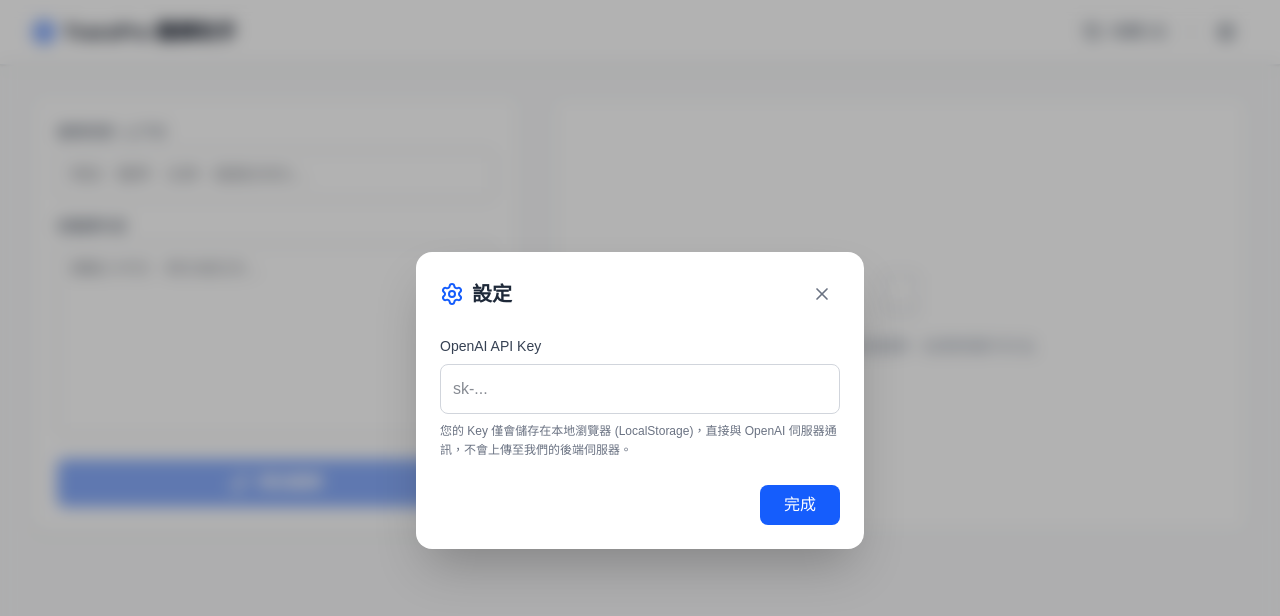
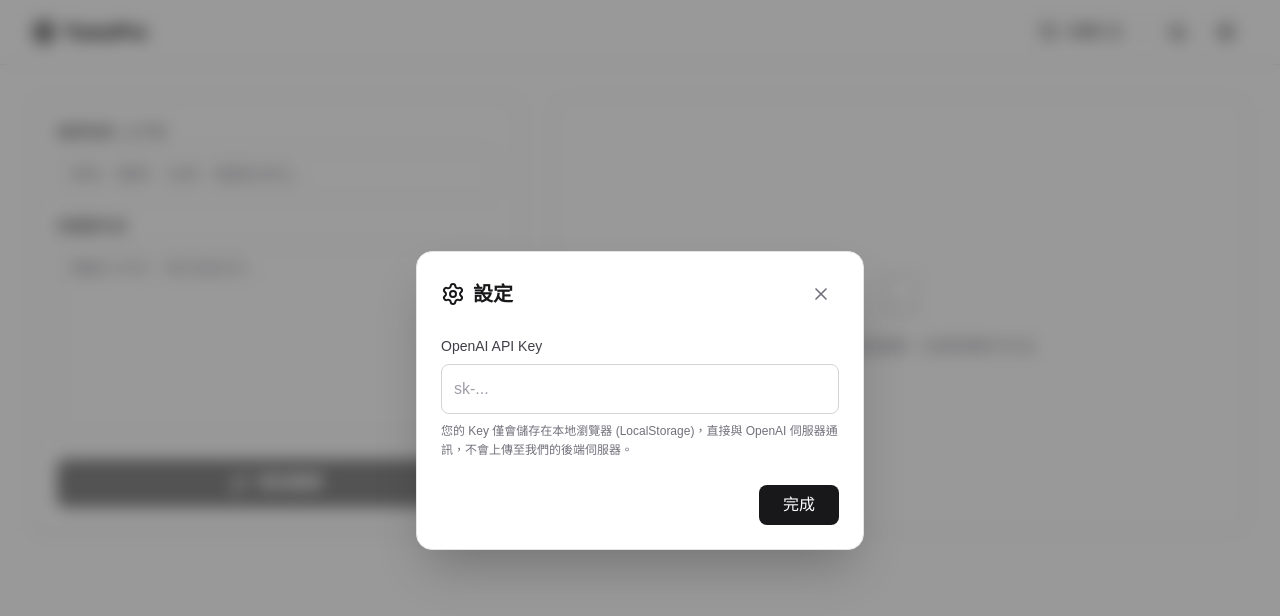
Before and after one commit to Tomalin18/TransPro, a Next.js app: page / in a window 1280 px wide. Both pictures are taken after a click on the button "API 設定". Shown: the top 616 px of the page. Built offline with nearby package versions, Linux system fonts and the light colour scheme.

Commit message:
feat: redesign ui to monochrome professional style with dark mode support

```diff
--- a/package.json
+++ b/package.json
@@ -12,6 +12,7 @@
     "clsx": "^2.1.1",
     "lucide-react": "^0.554.0",
     "next": "16.0.3",
+    "next-themes": "^0.4.6",
     "openai": "^6.9.1",
     "react": "19.2.0",
     "react-dom": "19.2.0",
--- a/src/app/layout.tsx
+++ b/src/app/layout.tsx
@@ -1,6 +1,7 @@
 import type { Metadata, Viewport } from "next";
 import { Geist, Geist_Mono } from "next/font/google";
 import "./globals.css";
+import { ThemeProvider } from "@/components/theme-provider";
 
 const geistSans = Geist({
   variable: "--font-geist-sans",
@@ -16,7 +17,10 @@
   width: "device-width",
   initialScale: 1,
   maximumScale: 1,
-  themeColor: "#2563eb",
+  themeColor: [
+    { media: "(prefers-color-scheme: light)", color: "#ffffff" },
+    { media: "(prefers-color-scheme: dark)", color: "#000000" },
+  ],
 };
 
 export const metadata: Metadata = {
@@ -34,11 +38,18 @@
   children: React.ReactNode;
 }>) {
   return (
-    <html lang="zh-TW">
+    <html lang="zh-TW" suppressHydrationWarning>
       <body
-        className={`${geistSans.variable} ${geistMono.variable} antialiased bg-gray-50`}
+        className={`${geistSans.variable} ${geistMono.variable} antialiased bg-white dark:bg-black text-zinc-900 dark:text-zinc-100`}
       >
-        {children}
+        <ThemeProvider
+          attribute="class"
+          defaultTheme="system"
+          enableSystem
+          disableTransitionOnChange
+        >
+          {children}
+        </ThemeProvider>
       </body>
     </html>
   );
--- a/src/app/page.tsx
+++ b/src/app/page.tsx
@@ -3,6 +3,7 @@
 import { useState, useEffect } from "react";
 import { Book, Globe, Save, Sparkles, Copy, Check, Trash2, History, X, Settings } from "lucide-react";
 import { translateText, TranslationData } from "@/actions/translate";
+import { ThemeToggle } from "@/components/theme-toggle";
 
 interface FavoriteItem {
   id: string;
@@ -115,26 +116,30 @@
   };
 
   return (
-    <div className="min-h-screen bg-gray-50 text-gray-900 relative">
+    <div className="min-h-screen bg-white dark:bg-black text-zinc-900 dark:text-zinc-100 relative transition-colors duration-300">
       {/* Header */}
-      <header className="bg-white border-b border-gray-200 sticky top-0 z-10 shadow-sm">
+      <header className="bg-white dark:bg-zinc-900/80 backdrop-blur-md border-b border-zinc-200 dark:border-zinc-800 sticky top-0 z-10">
         <div className="max-w-7xl mx-auto px-4 sm:px-6 lg:px-8 h-16 flex items-center justify-between">
           <div className="flex items-center gap-2">
-            <Globe className="w-6 h-6 text-blue-600" />
-            <h1 className="text-xl font-bold text-gray-900">TransPro 翻譯助手</h1>
+            <Globe className="w-6 h-6 text-zinc-900 dark:text-zinc-100" />
+            <h1 className="text-xl font-bold tracking-tight text-zinc-900 dark:text-white">TransPro</h1>
           </div>
           <div className="flex items-center gap-2">
              <button
               onClick={() => setShowFavorites(!showFavorites)}
-              className="flex items-center gap-2 text-gray-600 hover:text-blue-600 transition px-3 py-2 rounded-lg hover:bg-gray-100"
+              className="flex items-center gap-2 text-zinc-600 dark:text-zinc-400 hover:text-zinc-900 dark:hover:text-white transition px-3 py-2 rounded-lg hover:bg-zinc-100 dark:hover:bg-zinc-800"
             >
               <History className="w-5 h-5" />
               <span className="hidden sm:inline">收藏 ({favorites.length})</span>
             </button>
-            <div className="w-px h-6 bg-gray-300 mx-1 hidden sm:block"></div>
+
+            <div className="w-px h-6 bg-zinc-200 dark:bg-zinc-800 mx-1 hidden sm:block"></div>
+
+            <ThemeToggle />
+
             <button
               onClick={() => setShowSettings(true)}
-              className="flex items-center gap-2 text-gray-600 hover:text-blue-600 transition px-3 py-2 rounded-lg hover:bg-gray-100"
+              className="flex items-center gap-2 text-zinc-600 dark:text-zinc-400 hover:text-zinc-900 dark:hover:text-white transition px-3 py-2 rounded-lg hover:bg-zinc-100 dark:hover:bg-zinc-800"
               title="API 設定"
             >
               <Settings className="w-5 h-5" />
@@ -148,24 +153,24 @@
         <div className="fixed inset-0 z-50 flex items-center justify-center p-4">
            {/* 背景遮罩 */}
            <div
-            className="absolute inset-0 bg-black/30 backdrop-blur-sm animate-in fade-in"
+            className="absolute inset-0 bg-black/40 backdrop-blur-sm animate-in fade-in"
             onClick={() => setShowSettings(false)}
           />
 
           {/* Dialog 內容 */}
-          <div className="bg-white rounded-2xl shadow-2xl w-full max-w-md p-6 relative z-10 animate-in zoom-in-95 duration-200">
+          <div className="bg-white dark:bg-zinc-900 border border-zinc-200 dark:border-zinc-800 rounded-2xl shadow-2xl w-full max-w-md p-6 relative z-10 animate-in zoom-in-95 duration-200">
              <div className="flex justify-between items-center mb-6">
-               <h2 className="text-xl font-bold text-gray-800 flex items-center gap-2">
-                 <Settings className="w-6 h-6 text-blue-600" /> 設定
+               <h2 className="text-xl font-bold text-zinc-900 dark:text-white flex items-center gap-2">
+                 <Settings className="w-6 h-6 text-zinc-900 dark:text-white" /> 設定
                </h2>
-               <button onClick={() => setShowSettings(false)} className="p-2 hover:bg-gray-100 rounded-full text-gray-500">
+               <button onClick={() => setShowSettings(false)} className="p-2 hover:bg-zinc-100 dark:hover:bg-zinc-800 rounded-full text-zinc-500 dark:text-zinc-400">
                  <X className="w-5 h-5" />
                </button>
              </div>
 
              <div className="space-y-4">
                <div>
-                 <label className="block text-sm font-medium text-gray-700 mb-2">
+                 <label className="block text-sm font-medium text-zinc-700 dark:text-zinc-300 mb-2">
                   OpenAI API Key
                  </label>
                  <input
@@ -173,9 +178,9 @@
                   value={apiKey}
                   onChange={handleApiKeyChange}
                   placeholder="sk-..."
-                  className="w-full p-3 rounded-lg border border-gray-300 focus:ring-2 focus:ring-blue-500 focus:border-transparent outline-none transition"
+                  className="w-full p-3 rounded-lg bg-white dark:bg-zinc-950 border border-zinc-300 dark:border-zinc-700 focus:ring-2 focus:ring-zinc-500 dark:focus:ring-zinc-400 focus:border-transparent outline-none transition text-zinc-900 dark:text-zinc-100 placeholder-zinc-400 dark:placeholder-zinc-600"
                  />
-                 <p className="text-xs text-gray-500 mt-2 leading-relaxed">
+                 <p className="text-xs text-zinc-500 dark:text-zinc-400 mt-2 leading-relaxed">
                   您的 Key 僅會儲存在本地瀏覽器 (LocalStorage)，直接與 OpenAI 伺服器通訊，不會上傳至我們的後端伺服器。
                  </p>
                </div>
@@ -183,7 +188,7 @@
                <div className="pt-2 flex justify-end">
                  <button
                    onClick={() => setShowSettings(false)}
-                   className="bg-blue-600 text-white px-6 py-2 rounded-lg hover:bg-blue-700 transition font-medium"
+                   className="bg-zinc-900 dark:bg-zinc-100 text-white dark:text-zinc-900 px-6 py-2 rounded-lg hover:bg-zinc-800 dark:hover:bg-zinc-200 transition font-medium"
                  >
                    完成
                  </button>
@@ -198,24 +203,24 @@
         <div className="fixed inset-0 z-50 flex justify-end">
           {/* 背景遮罩 */}
           <div
-            className="absolute inset-0 bg-black/30 backdrop-blur-sm"
+            className="absolute inset-0 bg-black/40 backdrop-blur-sm"
             onClick={() => setShowFavorites(false)}
           />
 
           {/* 側邊欄內容 */}
-          <div className="relative w-full max-w-md bg-white h-full shadow-2xl flex flex-col animate-in slide-in-from-right duration-300">
-            <div className="p-4 border-b border-gray-200 flex items-center justify-between bg-gray-50">
-              <h2 className="text-lg font-bold text-gray-800 flex items-center gap-2">
-                <Save className="w-5 h-5 text-blue-600" /> 我的收藏
+          <div className="relative w-full max-w-md bg-white dark:bg-zinc-900 border-l border-zinc-200 dark:border-zinc-800 h-full shadow-2xl flex flex-col animate-in slide-in-from-right duration-300">
+            <div className="p-4 border-b border-zinc-200 dark:border-zinc-800 flex items-center justify-between bg-zinc-50 dark:bg-zinc-900/50">
+              <h2 className="text-lg font-bold text-zinc-900 dark:text-white flex items-center gap-2">
+                <Save className="w-5 h-5 text-zinc-900 dark:text-white" /> 我的收藏
               </h2>
-              <button onClick={() => setShowFavorites(false)} className="p-2 hover:bg-gray-200 rounded-full">
+              <button onClick={() => setShowFavorites(false)} className="p-2 hover:bg-zinc-200 dark:hover:bg-zinc-800 rounded-full text-zinc-500 dark:text-zinc-400">
                 <X className="w-5 h-5" />
               </button>
             </div>
 
             <div className="flex-1 overflow-y-auto p-4 space-y-4">
               {favorites.length === 0 ? (
-                <div className="text-center text-gray-400 py-10">
+                <div className="text-center text-zinc-400 dark:text-zinc-600 py-10">
                   暫無收藏內容
                 </div>
               ) : (
@@ -223,21 +228,21 @@
                   <div
                     key={item.id}
                     onClick={() => handleLoadFavorite(item)}
-                    className="group bg-white border border-gray-200 rounded-xl p-4 hover:border-blue-400 hover:shadow-md transition cursor-pointer relative"
+                    className="group bg-white dark:bg-zinc-950 border border-zinc-200 dark:border-zinc-800 rounded-xl p-4 hover:border-zinc-400 dark:hover:border-zinc-600 hover:shadow-md transition cursor-pointer relative"
                   >
                     <div className="flex justify-between items-start mb-2">
-                      <span className="text-xs font-mono text-gray-400 bg-gray-100 px-2 py-1 rounded">
+                      <span className="text-xs font-mono text-zinc-500 dark:text-zinc-400 bg-zinc-100 dark:bg-zinc-800 px-2 py-1 rounded">
                         {new Date(item.timestamp).toLocaleDateString()}
                       </span>
                       <button
                         onClick={(e) => handleDeleteFavorite(item.id, e)}
-                        className="text-gray-400 hover:text-red-500 p-1 rounded opacity-0 group-hover:opacity-100 transition"
+                        className="text-zinc-400 hover:text-red-500 p-1 rounded opacity-0 group-hover:opacity-100 transition"
                       >
                         <Trash2 className="w-4 h-4" />
                       </button>
                     </div>
-                    <p className="font-medium text-gray-800 line-clamp-2 mb-2">{item.source}</p>
-                    <p className="text-xs text-gray-500 line-clamp-1">
+                    <p className="font-medium text-zinc-800 dark:text-zinc-200 line-clamp-2 mb-2">{item.source}</p>
+                    <p className="text-xs text-zinc-500 dark:text-zinc-400 line-clamp-1">
                        {item.context ? `[${item.context}]` : '[無背景]'} • {item.result.zh.substring(0, 20)}...
                     </p>
                   </div>
@@ -254,13 +259,11 @@
           {/* 左側：輸入區 (佔 5/12) */}
           <div className="lg:col-span-5 space-y-6">
 
-            {/* 移除原本的 API Key 設定區塊 */}
-
             {/* 翻譯輸入 */}
-            <div className="bg-white p-6 rounded-xl shadow-sm border border-gray-100 h-fit">
+            <div className="bg-white dark:bg-zinc-900 p-6 rounded-xl shadow-sm border border-zinc-200 dark:border-zinc-800 h-fit">
               <div className="space-y-4">
                 <div>
-                  <label className="block text-sm font-medium text-gray-700 mb-2">
+                  <label className="block text-sm font-medium text-zinc-700 dark:text-zinc-300 mb-2">
                     產業背景 / 上下文
                   </label>
                   <input
@@ -268,26 +271,26 @@
                     value={industryContext}
                     onChange={(e) => setIndustryContext(e.target.value)}
                     placeholder="例如：醫學、法律、遊戲在地化..."
-                    className="w-full p-3 rounded-lg border border-gray-300 focus:ring-2 focus:ring-blue-500 outline-none transition"
+                    className="w-full p-3 rounded-lg bg-white dark:bg-zinc-950 border border-zinc-300 dark:border-zinc-700 focus:ring-2 focus:ring-zinc-500 dark:focus:ring-zinc-400 outline-none transition text-zinc-900 dark:text-zinc-100 placeholder-zinc-400 dark:placeholder-zinc-600"
                   />
                 </div>
 
                 <div>
-                  <label className="block text-sm font-medium text-gray-700 mb-2">
+                  <label className="block text-sm font-medium text-zinc-700 dark:text-zinc-300 mb-2">
                     欲翻譯內容
                   </label>
                   <textarea
                     value={sourceText}
                     onChange={(e) => setSourceText(e.target.value)}
                     placeholder="請輸入中文、英文或日文..."
-                    className="w-full h-48 p-3 rounded-lg border border-gray-300 focus:ring-2 focus:ring-blue-500 outline-none transition resize-none"
+                    className="w-full h-48 p-3 rounded-lg bg-white dark:bg-zinc-950 border border-zinc-300 dark:border-zinc-700 focus:ring-2 focus:ring-zinc-500 dark:focus:ring-zinc-400 outline-none transition resize-none text-zinc-900 dark:text-zinc-100 placeholder-zinc-400 dark:placeholder-zinc-600"
                   />
                 </div>
 
                 <button
                   onClick={handleTranslate}
                   disabled={isLoading || !sourceText}
-                  className="w-full bg-blue-600 hover:bg-blue-700 text-white font-bold py-3 px-4 rounded-lg transition flex items-center justify-center gap-2 disabled:opacity-50 disabled:cursor-not-allowed"
+                  className="w-full bg-zinc-900 dark:bg-zinc-100 hover:bg-zinc-800 dark:hover:bg-zinc-200 text-white dark:text-zinc-900 font-bold py-3 px-4 rounded-lg transition flex items-center justify-center gap-2 disabled:opacity-50 disabled:cursor-not-allowed shadow-md"
                 >
                   {isLoading ? (
                     <>
@@ -306,14 +309,14 @@
           {/* 右側：輸出區 (佔 7/12) */}
           <div className="lg:col-span-7 space-y-6">
             {!translations && !isLoading && (
-              <div className="h-full flex flex-col items-center justify-center text-gray-400 min-h-[400px] bg-white rounded-xl border border-dashed border-gray-300">
+              <div className="h-full flex flex-col items-center justify-center text-zinc-400 dark:text-zinc-600 min-h-[400px] bg-white dark:bg-zinc-900 rounded-xl border border-dashed border-zinc-300 dark:border-zinc-700">
                 <Book className="w-12 h-12 mb-4 opacity-20" />
                 <p>輸入內容並開始翻譯，結果將顯示於此</p>
               </div>
             )}
 
             {isLoading && (
-              <div className="h-full flex flex-col items-center justify-center text-gray-400 min-h-[400px] bg-white rounded-xl border border-dashed border-gray-300">
+              <div className="h-full flex flex-col items-center justify-center text-zinc-400 dark:text-zinc-600 min-h-[400px] bg-white dark:bg-zinc-900 rounded-xl border border-dashed border-zinc-300 dark:border-zinc-700">
                  <span className="animate-pulse">正在思考翻譯與術語解釋...</span>
               </div>
             )}
@@ -322,11 +325,11 @@
               <>
                 <UnifiedResultCard data={translations} />
 
-                <div className="bg-amber-50 p-6 rounded-xl border border-amber-100">
-                  <h3 className="text-lg font-semibold text-amber-900 mb-4 flex items-center gap-2">
+                <div className="bg-zinc-50 dark:bg-zinc-900/50 p-6 rounded-xl border border-zinc-200 dark:border-zinc-800">
+                  <h3 className="text-lg font-semibold text-zinc-900 dark:text-zinc-100 mb-4 flex items-center gap-2">
                     <Book className="w-5 h-5" /> 名詞解釋 & 背景知識
                   </h3>
-                  <div className="prose prose-amber max-w-none whitespace-pre-wrap text-gray-800">
+                  <div className="prose prose-zinc dark:prose-invert max-w-none whitespace-pre-wrap text-zinc-800 dark:text-zinc-300 leading-relaxed">
                     {translations.terms}
                   </div>
                 </div>
@@ -334,7 +337,7 @@
                 <div className="flex justify-end pt-4">
                   <button
                     onClick={handleSaveFavorite}
-                    className="flex items-center gap-2 bg-gray-800 text-white px-6 py-2 rounded-full hover:bg-gray-700 transition shadow-lg active:scale-95"
+                    className="flex items-center gap-2 bg-zinc-900 dark:bg-zinc-100 text-white dark:text-zinc-900 px-6 py-2 rounded-full hover:bg-zinc-800 dark:hover:bg-zinc-200 transition shadow-lg active:scale-95 font-medium"
                   >
                     <Save className="w-4 h-4" /> 加入收藏
                   </button>
@@ -369,19 +372,19 @@
   };
 
   return (
-    <div className="bg-white p-6 rounded-xl shadow-sm border border-gray-100 hover:shadow-md transition min-h-[200px]">
+    <div className="bg-white dark:bg-zinc-900 p-6 rounded-xl shadow-sm border border-zinc-200 dark:border-zinc-800 hover:shadow-md transition min-h-[200px]">
       <div className="flex flex-col sm:flex-row justify-between items-start sm:items-center mb-4 gap-4">
-        <h3 className="text-sm font-medium text-gray-500 uppercase tracking-wider">翻譯結果</h3>
+        <h3 className="text-sm font-medium text-zinc-500 dark:text-zinc-400 uppercase tracking-wider">翻譯結果</h3>
 
         {/* 右上角控制區：Tabs + Copy */}
-        <div className="flex items-center gap-3 bg-gray-50 p-1 rounded-lg border border-gray-200">
+        <div className="flex items-center gap-3 bg-zinc-100 dark:bg-zinc-800 p-1 rounded-lg border border-zinc-200 dark:border-zinc-700">
           <div className="flex gap-1">
             <button
               onClick={() => setActiveTab('zh')}
               className={`px-3 py-1.5 text-xs font-medium rounded-md transition ${
                 activeTab === 'zh'
-                  ? 'bg-white text-blue-600 shadow-sm'
-                  : 'text-gray-500 hover:text-gray-700'
+                  ? 'bg-white dark:bg-zinc-900 text-zinc-900 dark:text-white shadow-sm'
+                  : 'text-zinc-500 dark:text-zinc-400 hover:text-zinc-900 dark:hover:text-zinc-200'
               }`}
             >
               繁體中文
@@ -390,8 +393,8 @@
               onClick={() => setActiveTab('en')}
               className={`px-3 py-1.5 text-xs font-medium rounded-md transition ${
                 activeTab === 'en'
-                  ? 'bg-white text-blue-600 shadow-sm'
-                  : 'text-gray-500 hover:text-gray-700'
+                  ? 'bg-white dark:bg-zinc-900 text-zinc-900 dark:text-white shadow-sm'
+                  : 'text-zinc-500 dark:text-zinc-400 hover:text-zinc-900 dark:hover:text-zinc-200'
               }`}
             >
               English
@@ -400,17 +403,17 @@
               onClick={() => setActiveTab('ja')}
               className={`px-3 py-1.5 text-xs font-medium rounded-md transition ${
                 activeTab === 'ja'
-                  ? 'bg-white text-blue-600 shadow-sm'
-                  : 'text-gray-500 hover:text-gray-700'
+                  ? 'bg-white dark:bg-zinc-900 text-zinc-900 dark:text-white shadow-sm'
+                  : 'text-zinc-500 dark:text-zinc-400 hover:text-zinc-900 dark:hover:text-zinc-200'
               }`}
             >
               日本語
             </button>
           </div>
-          <div className="w-px h-4 bg-gray-300 mx-1"></div>
+          <div className="w-px h-4 bg-zinc-300 dark:bg-zinc-600 mx-1"></div>
           <button
             onClick={handleCopy}
-            className="text-gray-400 hover:text-blue-600 transition p-1 mr-1"
+            className="text-zinc-400 hover:text-zinc-900 dark:hover:text-white transition p-1 mr-1"
             title="複製當前內容"
           >
             {copied ? <Check className="w-4 h-4 text-green-500" /> : <Copy className="w-4 h-4" />}
@@ -418,7 +421,7 @@
         </div>
       </div>
 
-      <div className="text-lg text-gray-800 leading-relaxed whitespace-pre-wrap animate-in fade-in duration-300 key={activeTab}">
+      <div className="text-lg text-zinc-800 dark:text-zinc-100 leading-relaxed whitespace-pre-wrap animate-in fade-in duration-300 key={activeTab}">
         {getContent()}
       </div>
     </div>
--- /dev/null
+++ b/src/components/theme-provider.tsx
@@ -0,0 +1,11 @@
+"use client";
+
+import * as React from "react";
+import { ThemeProvider as NextThemesProvider } from "next-themes";
+
+export function ThemeProvider({
+  children,
+  ...props
+}: React.ComponentProps<typeof NextThemesProvider>) {
+  return <NextThemesProvider {...props}>{children}</NextThemesProvider>;
+}
--- /dev/null
+++ b/src/components/theme-toggle.tsx
@@ -0,0 +1,34 @@
+"use client";
+
+import * as React from "react";
+import { Moon, Sun } from "lucide-react";
+import { useTheme } from "next-themes";
+
+export function ThemeToggle() {
+  const { theme, setTheme } = useTheme();
+  const [mounted, setMounted] = React.useState(false);
+
+  // useEffect only runs on the client, so now we can safely show the UI
+  React.useEffect(() => {
+    setMounted(true);
+  }, []);
+
+  if (!mounted) {
+    return <div className="w-9 h-9" />; // Placeholder to prevent layout shift
+  }
+
+  return (
+    <button
+      onClick={() => setTheme(theme === "dark" ? "light" : "dark")}
+      className="p-2 rounded-lg hover:bg-gray-100 dark:hover:bg-zinc-800 transition-colors"
+      title={theme === "dark" ? "切換至淺色模式" : "切換至深色模式"}
+    >
+      {theme === "dark" ? (
+        <Sun className="w-5 h-5 text-zinc-100" />
+      ) : (
+        <Moon className="w-5 h-5 text-zinc-800" />
+      )}
+      <span className="sr-only">Toggle theme</span>
+    </button>
+  );
+}
```
Also changed, not shown: 1 other file (tests, documents, lock files or other folders).
